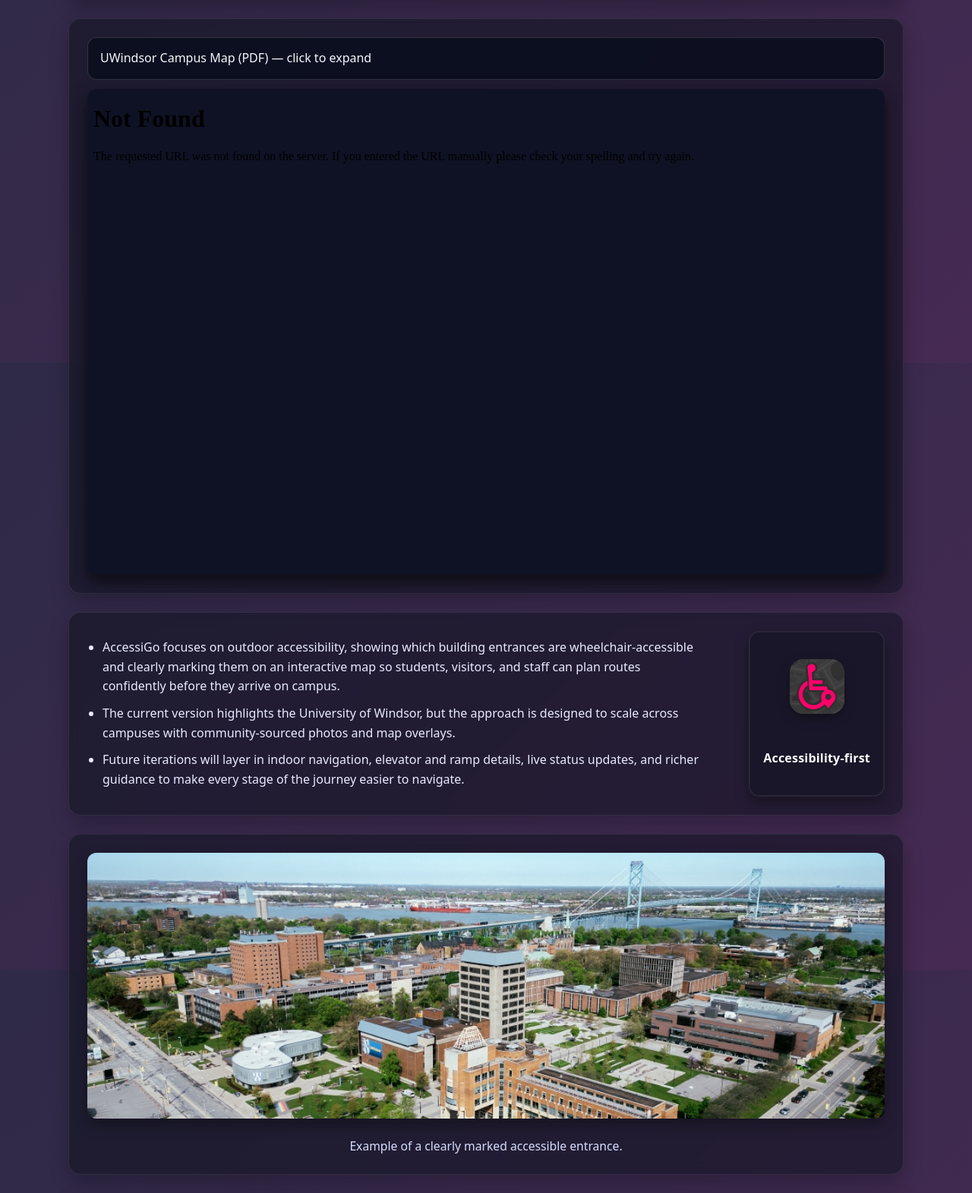
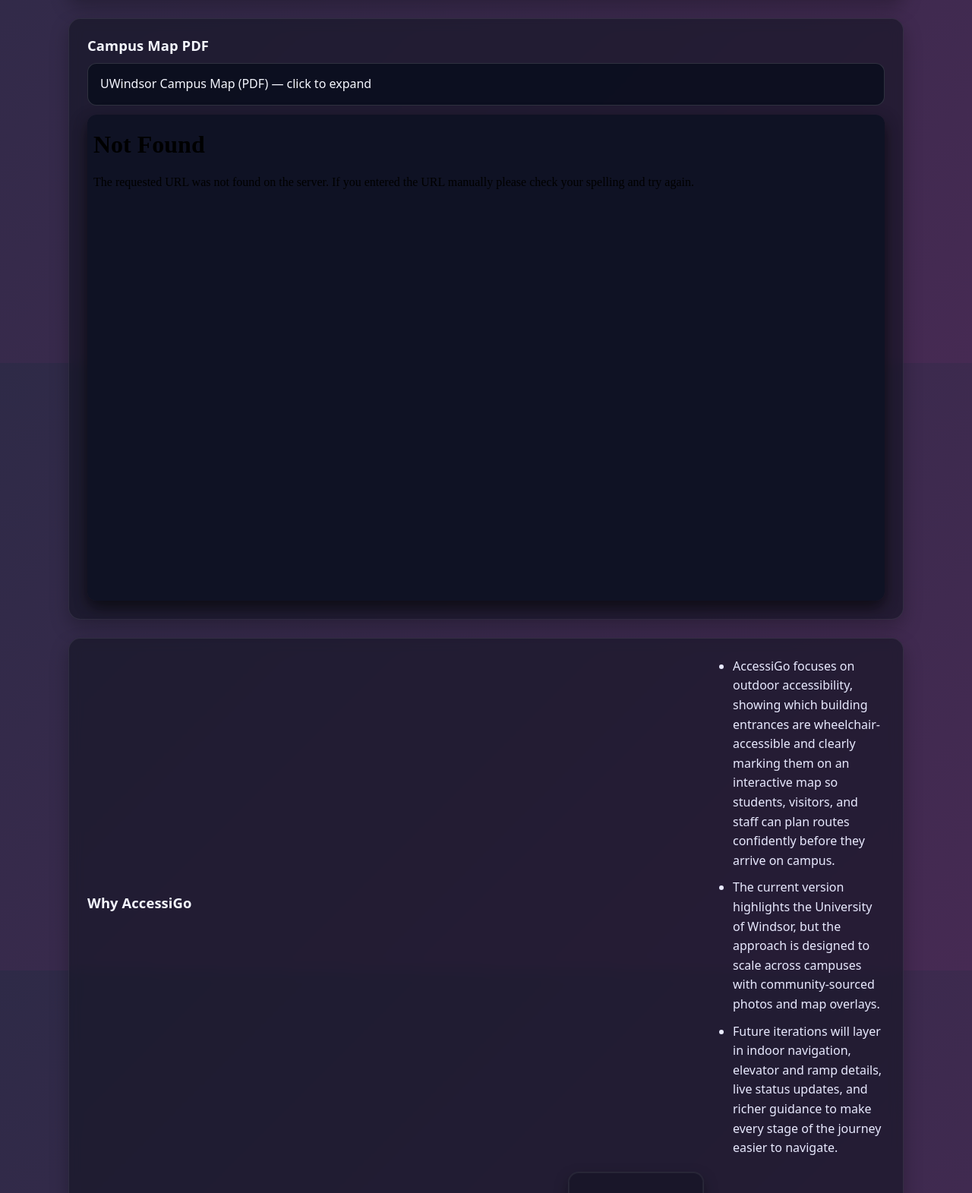
Before and after one commit to AccessiGo/AccessiGo, a Flask app: page / in a window 1280 px wide. Shown: the part 322-1893 px from the top of the page at 76% size. Run offline with Flask 3, Linux system fonts and the light colour scheme.

Commit message:
add headers

```diff
--- a/static/style.css
+++ b/static/style.css
@@ -47,7 +47,7 @@
 
 .container {
   width: min(1100px, 92vw);
-  margin: 32px auto 32px;
+  margin: 32px auto 64px;
   display: grid;
   gap: 24px;
 }
@@ -63,6 +63,12 @@
   padding: 24px;
   box-shadow: 0 10px 24px rgba(0, 0, 0, 0.25);
   backdrop-filter: blur(8px);
+}
+
+.card__title {
+  margin: 0 0 12px;
+  font-size: 1.15rem;
+  letter-spacing: 0.1px;
 }
 
 .glass {
@@ -247,6 +253,10 @@
   display: block;
 }
 
+.map-section {
+  padding-bottom: 32px;
+}
+
 .info-block {
   display: grid;
   grid-template-columns: 1fr minmax(180px, 220px);
--- a/templates/index.html
+++ b/templates/index.html
@@ -36,6 +36,7 @@
       </header>
 
       <section class="pdf-section card">
+        <h2 class="card__title">Campus Map PDF</h2>
         <details class="accordion" name="map-pdf" open>
           <summary class="accordion__summary">UWindsor Campus Map (PDF) — click to expand</summary>
           <div class="accordion__body">
@@ -51,6 +52,7 @@
       </section>
 
       <section class="card info-block">
+        <h2 class="card__title">Why AccessiGo</h2>
         <div class="info-block__text">
           <ul class="bullet-list">
             <li>AccessiGo focuses on outdoor accessibility, showing which building entrances are wheelchair-accessible and clearly marking them on an interactive map so students, visitors, and staff can plan routes confidently before they arrive on campus.</li>
@@ -68,6 +70,7 @@
       </section>
 
       <section class="card image-card">
+        <h2 class="card__title">Accessible Entrance Example</h2>
         <div class="media-wrap glass-inset">
           <img class="media-wrap__img" src="{{ url_for('static', filename='img/entrance.jpg') }}" alt="Accessible entrance example">
         </div>
@@ -75,6 +78,7 @@
       </section>
 
       <section class="map-section card" id="map">
+        <h2 class="card__title">Interactive Campus Map</h2>
         <div class="media-wrap glass-inset">
           <iframe
             class="map-frame"
```
